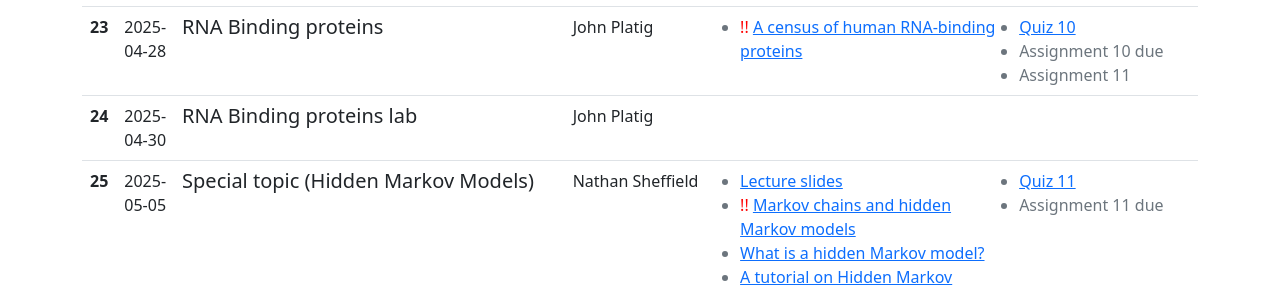
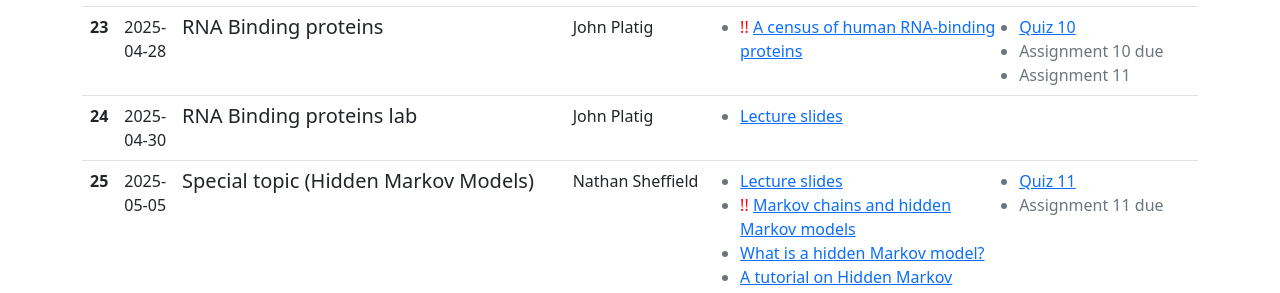
Before and after one commit to uvacobi/compbio2025, a Jekyll site: the page built from index.md, in a window 1280 px wide and 900 px high, scrolled down 3587 px. Shown: the part 155-448 px from the top of the window. Built offline with Jekyll 4.4.1, drawn with Linux system fonts in a browser that asks for light colours.

Commit message:
Update lectures.yaml

```diff
--- a/_data/lectures.yaml
+++ b/_data/lectures.yaml
@@ -352,7 +352,7 @@
     topic: RNA Binding proteins lab
     instructor: John Platig
     links:
-      - url: #
+      - url: resources/RBP_lecture.pdf
         title: Lecture slides
   - lecture_number: 25
     date: 2025-05-05
```
